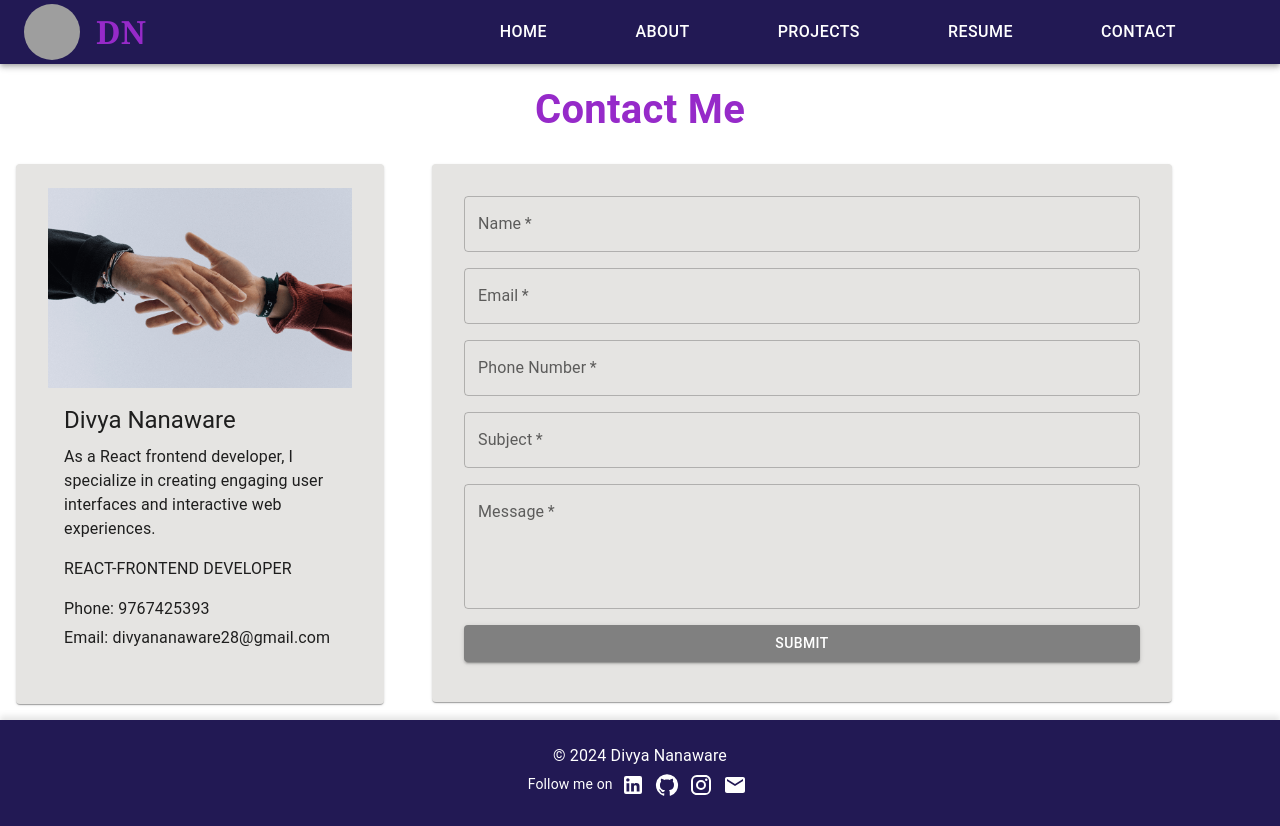
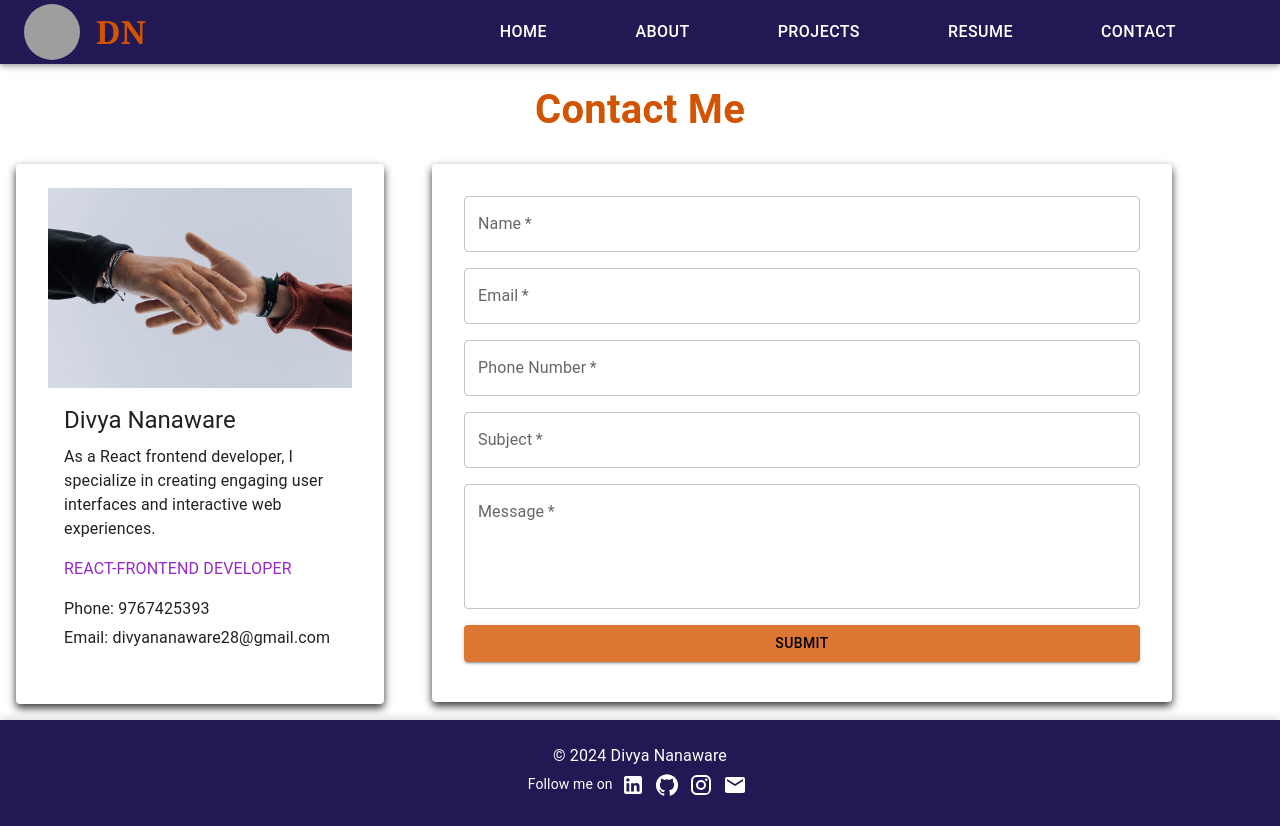
Before and after one commit to nanawaredivya/Divya-portfolio, a React (Create React App) app: page /contact in a window 1280 px wide. Built offline with nearby package versions, Linux system fonts and the light colour scheme; grey boxes are pictures that could not be loaded.

Commit message:
change color combination

```diff
--- a/src/components/layouts/Navbar.jsx
+++ b/src/components/layouts/Navbar.jsx
@@ -143,7 +143,7 @@ const Navbar = () => {
                       marginLeft: 2,
                       fontSize: "2rem",
                       fontFamily: "Georgia, serif",
-                      color: "#962ac9",
+                      color: "#D35400",
                       fontWeight: "bold"
                     }}
                   >
--- a/src/components/pages/About.jsx
+++ b/src/components/pages/About.jsx
@@ -34,7 +34,7 @@ const About = () => {
           Hi Everyone, I'm &nbsp;
           <span
             style={{
-              color: '#962ac9',
+              color: '#D35400',
               fontSize: 25
             }}>Divya Nanaware,</span> a React Front-End Web Developer. I specialize in creating engaging
           and user-friendly web experiences. With a passion for clean code and seamless user experiences,
--- a/src/components/pages/Contact.jsx
+++ b/src/components/pages/Contact.jsx
@@ -42,7 +42,7 @@ const Contact = () => {
         <Typography variant="h4" align="center" gutterBottom
           sx={{
             fontSize: 40,
-            color: '#962ac9',
+            color: '#D35400',
             fontWeight: 'bold',
           }}>
           Contact Me
@@ -58,7 +58,8 @@ const Contact = () => {
           paddingInlineEnd: '2rem',
           paddingInlineStart: '2rem',
           paddingBlock: '1.5rem',
-          bgcolor: '#E5E4E2',
+          boxShadow: '0 4px 8px rgba(0, 0, 0, 0.8)'
+          // bgcolor: '#E5E4E2',
         }}>
           <CardMedia
             component="img"
@@ -78,7 +79,8 @@ const Contact = () => {
               As a React frontend developer, I specialize in creating engaging user interfaces and interactive web experiences.             </Typography>
             <Typography variant="body1" gutterBottom
               sx={{
-                marginBottom: '1rem'
+                marginBottom: '1rem',
+                color: "#962ac9",
               }}>
               REACT-FRONTEND DEVELOPER
             </Typography>
@@ -95,7 +97,7 @@ const Contact = () => {
 
       {/* Right Section */}
       <Grid item xs={12} md={7}>
-        <Card sx={{ padding: 2, bgcolor: '#E5E4E2', }}>
+        <Card sx={{ padding: 2, boxShadow: '0 4px 8px rgba(0, 0, 0, 0.8)' }}>
           <CardContent>
 
             <form onSubmit={handleSubmit}>
@@ -148,7 +150,14 @@ const Contact = () => {
                   />
                 </Grid>
                 <Grid item xs={12}>
-                  <Button type="submit" variant="contained" color="primary" fullWidth sx={{ backgroundColor: "gray"}}
+                  <Button type="submit" variant="contained" fullWidth
+                    sx={{
+                      color: 'black',
+                      backgroundColor: '#DC7633',
+                      '&:hover': {
+                        backgroundColor: '#D35400 ',
+                      },
+                    }}
                     onClick={handleSubmit}>
                     Submit
                   </Button>
--- a/src/components/pages/Home.jsx
+++ b/src/components/pages/Home.jsx
@@ -44,7 +44,7 @@ const Home = () => {
             display: 'flex',
             justifyContent: 'center',
             alignItems: 'center',
-            color: '#962ac9',
+            color: '#D35400',
           }}
         >
           <Typewriter
--- a/src/components/pages/Project.jsx
+++ b/src/components/pages/Project.jsx
@@ -29,7 +29,7 @@ const Project = () => {
         <Typography variant="h4" align="center" gutterBottom
           sx={{
             fontSize: 40,
-            color: '#962ac9',
+            color: '#D35400',
             fontWeight: 'bold',
             marginTop: '1rem',
           }}>
--- a/src/components/pages/Resume.jsx
+++ b/src/components/pages/Resume.jsx
@@ -21,13 +21,19 @@ const Resume = () => {
         backgroundColor: '#e8e8e8',
       }}>
       <div style={{ textAlign: 'center', padding: '20px' }}>
-        <Typography variant="h6" gutterBottom>
+        <Typography variant="h4" gutterBottom>
           Download Resume
         </Typography>
         <Typography variant="body1" gutterBottom>
           Click the button below to download my resume in DOC format.
         </Typography>
-        <Button variant="contained" onClick={downloadResume}>
+        <Button variant="contained" onClick={downloadResume}
+          sx={{
+            backgroundColor: "#D35400",
+            '&:hover': {
+              backgroundColor: '#D35400 ',
+            }
+          }}>
           Download
         </Button>
       </div>
```
